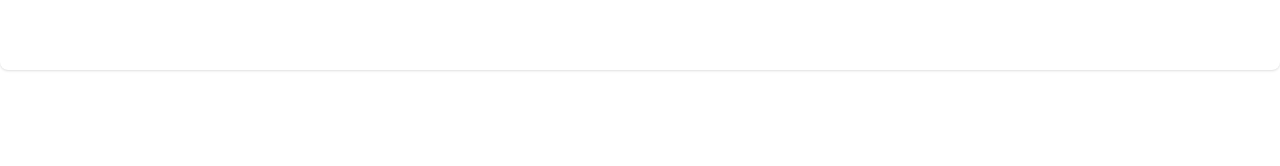
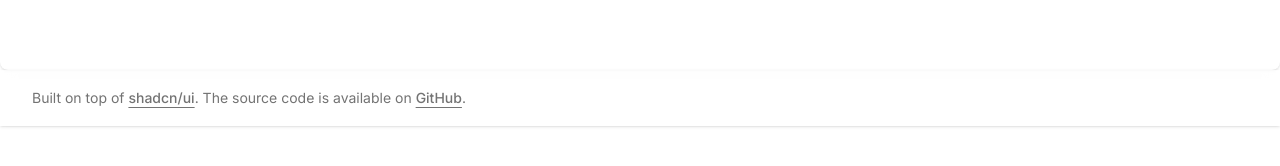
Before and after one commit to toshiaki-iizuka/sidebar-ui-template, a Next.js app: page / in a window 1280 px wide. Shown: the part 534-700 px from the top of the page. Built offline with nearby package versions, Linux system fonts and the light colour scheme.

Commit message:
style: create footer

```diff
--- a/app/layout.tsx
+++ b/app/layout.tsx
@@ -1,5 +1,7 @@
 import type { Metadata } from "next";
 import { Inter } from "next/font/google";
+
+import { Footer } from "@/components/layouts/Footer";
 import { ThemeProvider } from "@/components/theme/ThemeProvider";
 
 import "./globals.css";
@@ -21,7 +23,10 @@ export default function RootLayout({
     <html lang="en" suppressHydrationWarning>
       <body className={inter.className}>
         <ThemeProvider attribute="class" defaultTheme="system" enableSystem>
-          {children}
+          <main>{children}</main>
+          <footer>
+            <Footer />
+          </footer>
         </ThemeProvider>
       </body>
     </html>
--- a/app/page.tsx
+++ b/app/page.tsx
@@ -1,4 +1,4 @@
-import Dashboard from "@/app/dashboard/page";
+import Dashboard from "@/app/(contents)/dashboard/page";
 
 const Home = () => {
   return <Dashboard />;
--- /dev/null
+++ b/components/layouts/Footer.tsx
@@ -0,0 +1,31 @@
+import Link from "next/link";
+
+export function Footer() {
+  return (
+    <div className="z-20 w-full bg-background/95 shadow backdrop-blur supports-[backdrop-filter]:bg-background/60">
+      <div className="mx-4 md:mx-8 flex h-14 items-center">
+        <p className="text-xs md:text-sm leading-loose text-muted-foreground text-left">
+          Built on top of{" "}
+          <Link
+            href="https://ui.shadcn.com"
+            target="_blank"
+            rel="noopener noreferrer"
+            className="font-medium underline underline-offset-4"
+          >
+            shadcn/ui
+          </Link>
+          . The source code is available on{" "}
+          <Link
+            href="https://github.com/toshiaki-iizuka/sidebar-ui-template"
+            target="_blank"
+            rel="noopener noreferrer"
+            className="font-medium underline underline-offset-4"
+          >
+            GitHub
+          </Link>
+          .
+        </p>
+      </div>
+    </div>
+  );
+}
```
Also changed, not shown: app/(contents)/dashboard/page.tsx (renamed from app/dashboard/page.tsx).
